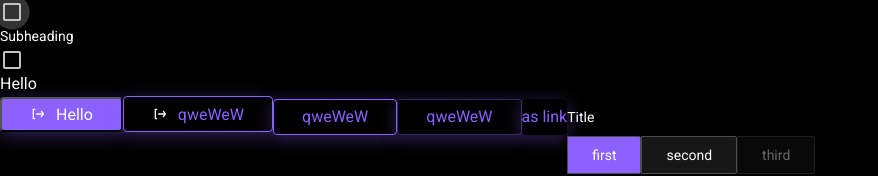
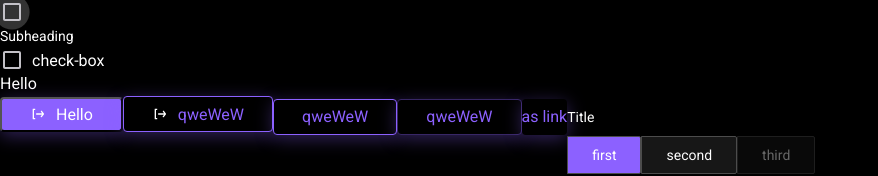
Before and after one commit to hunzah/Cards, a React (Vite) app: page / in a window 1280 px wide. Shown: the top 176 px of the page, without its empty margins (0-878 px from the left). Built offline with nearby package versions, Linux system fonts and the light colour scheme.

Commit message:
fix:change name props item

```diff
--- a/src/App.tsx
+++ b/src/App.tsx
@@ -24,7 +24,7 @@ export function App() {
       <Typography variant="body2" component={'h3'}>
         Subheading
       </Typography>
-      <Checkbox checked={checked} onChange={setChecked} text={'check-box'} disabled={false} />
+      <Checkbox checked={checked} onChange={setChecked} label={'check-box'} disabled={false} />
       Hello
       <div>
         <Button className={s.button}>
```
